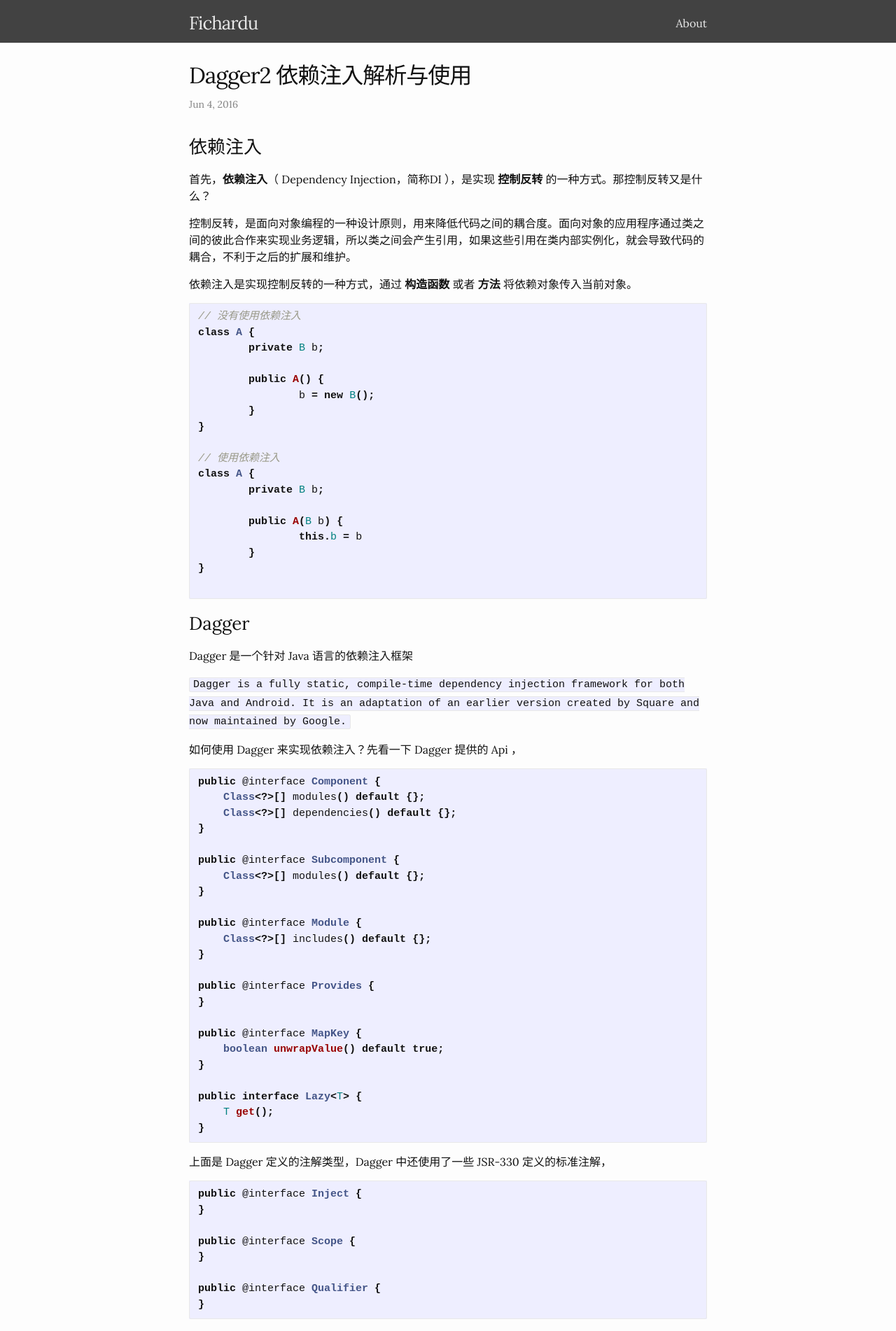
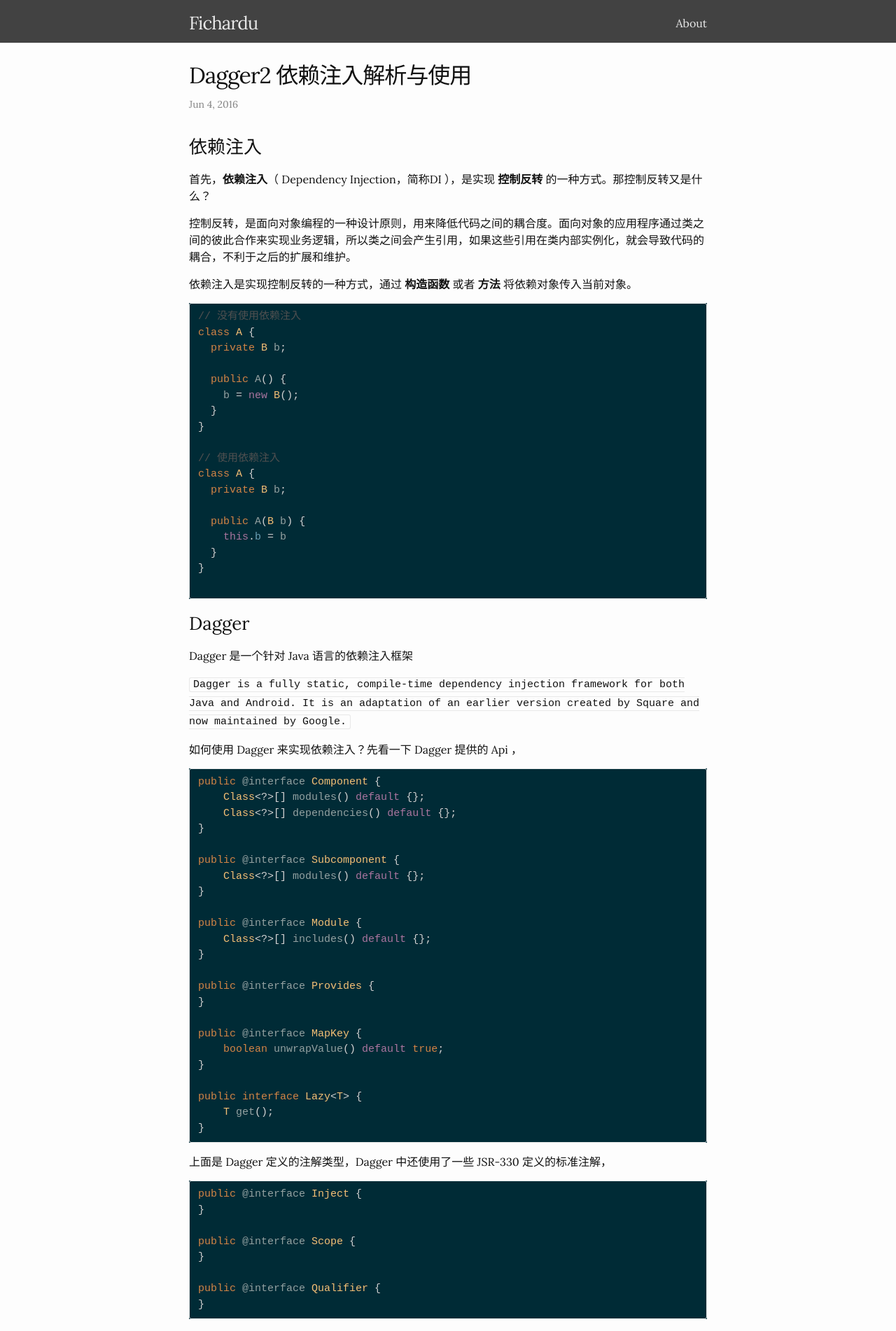
Before and after one commit to Fichardu/fichardu.github.io, a Jekyll site: the page built from _posts/2016-06-05-dagger-useage.markdown, in a window 1280 px wide. Shown: the top 1902 px of the page at 70% size. Built offline with Jekyll 4.4.1, drawn with Linux system fonts in a browser that asks for light colours; some of the changed text lies outside the part shown.

Commit message:
syntax highlighting

````diff
--- a/_includes/head.html
+++ b/_includes/head.html
@@ -7,6 +7,7 @@
   <meta name="description" content="{% if page.excerpt %}{{ page.excerpt | strip_html | strip_newlines | truncate: 160 }}{% else %}{{ site.description }}{% endif %}">
 
   <link rel="stylesheet" href="{{ "/css/main.css" | prepend: site.baseurl }}">
+  <link rel="stylesheet" href="/css/syntax.css" >
   <link rel="canonical" href="{{ page.url | replace:'index.html','' | prepend: site.baseurl | prepend: site.url }}">
   <link rel="alternate" type="application/rss+xml" title="{{ site.title }}" href="{{ "/feed.xml" | prepend: site.baseurl | prepend: site.url }}">
 
--- a/_posts/2016-06-05-dagger-useage.markdown
+++ b/_posts/2016-06-05-dagger-useage.markdown
@@ -16,20 +16,20 @@
 ```	java
 // 没有使用依赖注入
 class A {
-	private B b;
+  private B b;
 
-	public A() {
-		b = new B();
-	}
+  public A() {
+    b = new B();
+  }
 }
 
 // 使用依赖注入
 class A {
-	private B b;
+  private B b;
 
-	public A(B b) {
-		this.b = b
-	}
+  public A(B b) {
+    this.b = b
+  }
 }
 
 ```
@@ -89,17 +89,18 @@
 
 	1、构造函数
 
-		class Thermosiphon implements Pump {
-			private final Heater heater;
+```java
+	class Thermosiphon implements Pump {
+		private final Heater heater;
 
-		  	@Inject
-		  	Thermosiphon(Heater heater) {
-		   		this.heater = heater;
-		  	}
+		@Inject
+		Thermosiphon(Heater heater) {
+			this.heater = heater;
+  	}
 
-		  	...
-		}
-
+  	...
+}
+```
 
 	需要注意的是如果一个类有多个构造函数，我们只能在其中一个构造函数上使用 @Inject 。
 
--- a/_sass/_base.scss
+++ b/_sass/_base.scss
@@ -132,7 +132,7 @@
     font-size: 15px;
     border: 1px solid $grey-color-light;
     border-radius: 3px;
-    background-color: #eef;
+    background-color: #00000000;
 }
 
 code {
--- a/_sass/_syntax-highlighting.scss
+++ b/_sass/_syntax-highlighting.scss
@@ -2,11 +2,11 @@
  * Syntax highlighting styles
  */
 .highlight {
-    background: #fff;
+    // background: #fff;
     @extend %vertical-rhythm;
 
     .highlighter-rouge & {
-      background: #eef;
+      background: $grey-color-light;
     }
 
     .c     { color: #998; font-style: italic } // Comment
--- a/css/main.scss
+++ b/css/main.scss
@@ -52,6 +52,6 @@
 // Import partials from `sass_dir` (defaults to `_sass`)
 @import
         "base",
-        "layout",
-        "syntax-highlighting"
+        "layout"
+        // "syntax-highlighting"
 ;
--- /dev/null
+++ b/css/syntax.css
@@ -0,0 +1,78 @@
+.highlight table td { padding: 5px; }
+.highlight table pre { margin: 0; }
+.highlight, .highlight .w {
+  color: #93a1a1;
+  background-color: #002b36;
+}
+.highlight .err {
+  color: #151515;
+  background-color: #ac4142;
+}
+.highlight .c, .highlight .cd, .highlight .cm, .highlight .c1, .highlight .cs {
+  color: #505050;
+}
+.highlight .cp {
+  color: #f4bf75;
+}
+.highlight .nt {
+  color: #f4bf75;
+}
+.highlight .o, .highlight .ow {
+  color: #d0d0d0;
+}
+.highlight .p, .highlight .pi {
+  color: #d0d0d0;
+}
+.highlight .gi {
+  color: #90a959;
+}
+.highlight .gd {
+  color: #ac4142;
+}
+.highlight .gh {
+  color: #6a9fb5;
+  background-color: #151515;
+  font-weight: bold;
+}
+.highlight .k, .highlight .kn, .highlight .kp, .highlight .kr, .highlight .kv {
+  color: #aa759f;
+}
+.highlight .kc {
+  color: #d28445;
+}
+.highlight .kt {
+  color: #d28445;
+}
+.highlight .kd {
+  color: #d28445;
+}
+.highlight .s, .highlight .sb, .highlight .sc, .highlight .sd, .highlight .s2, .highlight .sh, .highlight .sx, .highlight .s1 {
+  color: #90a959;
+}
+.highlight .sr {
+  color: #75b5aa;
+}
+.highlight .si {
+  color: #8f5536;
+}
+.highlight .se {
+  color: #8f5536;
+}
+.highlight .nn {
+  color: #f4bf75;
+}
+.highlight .nc {
+  color: #f4bf75;
+}
+.highlight .no {
+  color: #f4bf75;
+}
+.highlight .na {
+  color: #6a9fb5;
+}
+.highlight .m, .highlight .mf, .highlight .mh, .highlight .mi, .highlight .il, .highlight .mo, .highlight .mb, .highlight .mx {
+  color: #90a959;
+}
+.highlight .ss {
+  color: #90a959;
+}
````
Also changed, not shown: README.md (added).
